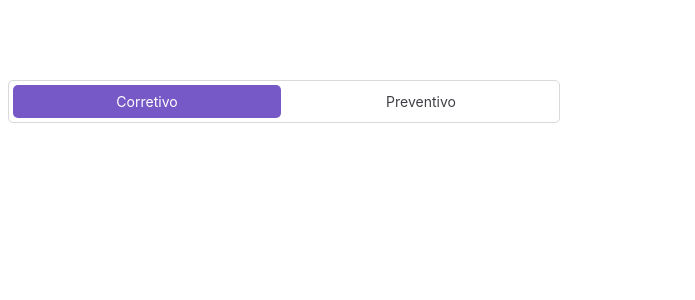
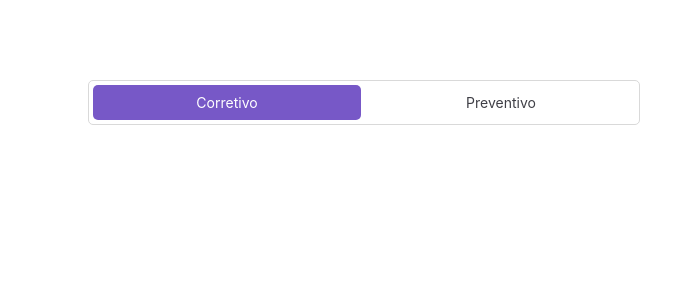
Before and after one commit to feliciovcm/custom-radio-button, a React (Create React App) app: page / in a window 1280 px wide. Shown: the top 300 px of the page, without its empty margins (0-695 px from the left). Built offline with nearby package versions, Linux system fonts and the light colour scheme.

Commit message:
Adjust buttons padding

```diff
--- a/src/App.tsx
+++ b/src/App.tsx
@@ -9,7 +9,7 @@ function App() {
   }
 
   return (
-    <div style={{ marginTop: "5rem" }}>
+    <div style={{ margin: "5rem" }}>
       <RadioButton onChange={handleChange} />
     </div>
   );
--- a/src/components/RadioButton/index.tsx
+++ b/src/components/RadioButton/index.tsx
@@ -23,12 +23,10 @@ export function RadioButton({
   }
 
   return (
-    <div>
       <RadioButtonView
         choices={choices}
         handleClick={handleClick}
         checked={checked}
       />
-    </div>
   );
 }
--- a/src/components/RadioButton/styles.tsx
+++ b/src/components/RadioButton/styles.tsx
@@ -17,8 +17,8 @@ const RadioButton: any = styled.button`
   font: 400 0.875rem "Inter", sans-serif;
   border: none;
   border-radius: 0.3125rem;
-  padding-top: 0.5rem;
-  padding-bottom: 0.5rem;
+  padding-top: 0.5625rem;
+  padding-bottom: 0.5625rem;
   background-color: ${(props: any) =>
     props.isChecked ? "#7758C7" : "#FFFFFF"};
   color: ${(props: any) => (props.isChecked ? "#FFFFFF" : "#3F3F46")};
```
